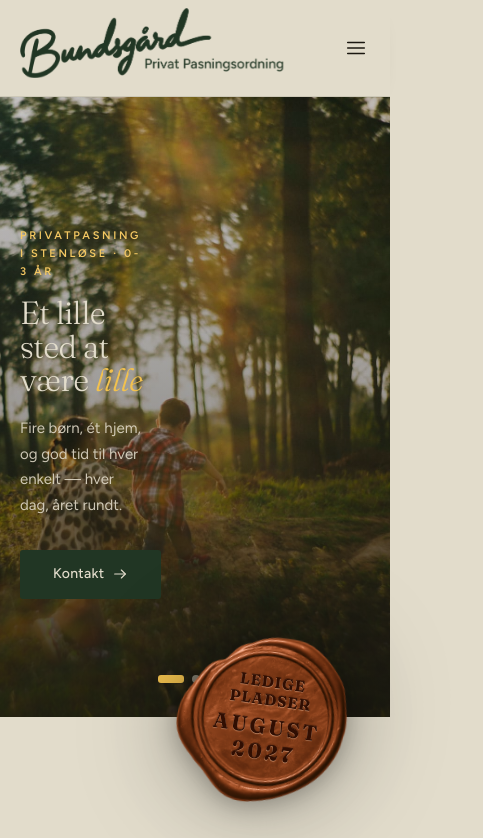
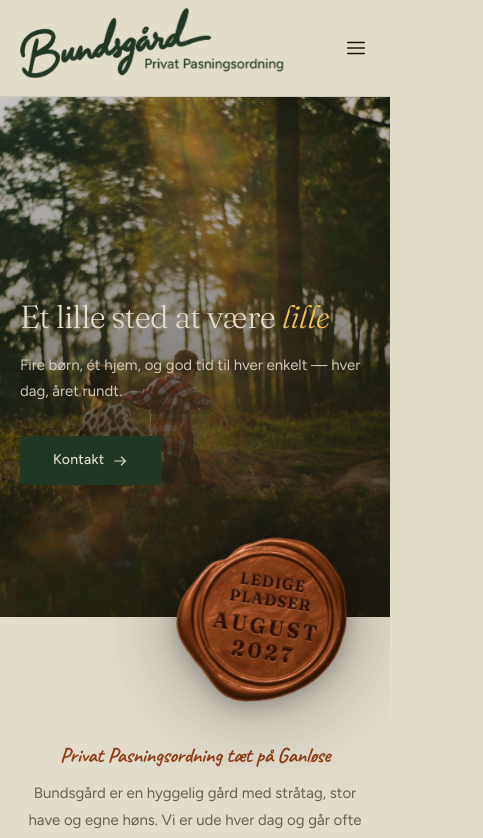
Before and after one commit to Bean-Machinie/Bundsgaards-Private-Pasningsordning-hjemmeside, a React (Vite) app: page / in a window 390 px wide. Shown: the top 838 px of the page, 483 px wide, since content can reach past the window. Built offline with nearby package versions, Linux system fonts and the light colour scheme.

Commit message:
fixed overflow bug on phone view

```diff
--- a/src/components/HeroCarousel.css
+++ b/src/components/HeroCarousel.css
@@ -69,15 +69,6 @@
   /* Guarantees contrast over unpredictable photo regions. */
   text-shadow: 0 2px 20px color-mix(in srgb, var(--color-ink) 55%, transparent);
   color: var(--color-on-dark);
-}
-
-.hero-carousel__kicker {
-  margin-bottom: var(--space-4);
-  font-size: 11px;
-  font-weight: 600;
-  letter-spacing: var(--label-tracking);
-  text-transform: uppercase;
-  color: color-mix(in srgb, var(--color-highlight) 88%, white);
 }
 
 .hero-carousel__headline {
@@ -180,8 +171,10 @@
    content bottom-anchored, the crop biased right, and a heavy gradient foot
    exactly where the text now sits (which replaces the block text-shadow). */
 @media (max-width: 720px) {
+  /* svh, not vh: keyed to the browser-chrome-visible viewport so the hero
+     doesn't jump when the URL bar collapses mid-scroll. */
   .hero-carousel {
-    height: min(620px, 88vh);
+    height: min(520px, 74svh);
   }
   .hero-carousel__slide {
     align-items: flex-end;
@@ -189,24 +182,34 @@
   .hero-carousel__img {
     object-position: 63% center;
   }
+  /* Bottom-anchored, but pushed up by this padding to sit just shy of
+     vertical centre in the frame. max-width resets to the full frame —
+     the desktop formula is built around the 1340px shell and collapses
+     to a uselessly skinny column on phones. */
   .hero-carousel__content {
-    padding-bottom: clamp(72px, 14vh, 120px);
+    max-width: 100%;
+    padding-bottom: clamp(88px, 17svh, 132px);
     text-shadow: none;
   }
   .hero-carousel__headline {
     font-size: clamp(2rem, 8vw, 2.6rem);
   }
-  /* Darker foot so bottom-aligned text stays readable over any photo. */
+  /* Darker foot so the text stays readable over any photo — the mid stop
+     rides higher than the text does, so the near-centred block still sits
+     on solid wash. */
   .hero-carousel__overlay {
     background:
       linear-gradient(
         to top,
         color-mix(in srgb, var(--color-ink) 82%, transparent) 0%,
-        color-mix(in srgb, var(--color-ink) 45%, transparent) 42%,
+        color-mix(in srgb, var(--color-ink) 50%, transparent) 52%,
         color-mix(in srgb, var(--color-ink) 22%, transparent) 100%
       );
   }
-  .hero-carousel__arrow {
+  /* No tap targets this small on touch — swiping is the way to change
+     slides, so both arrows and dots retire on mobile. */
+  .hero-carousel__arrow,
+  .hero-carousel__dots {
     display: none;
   }
 }
--- a/src/components/HeroCarousel.tsx
+++ b/src/components/HeroCarousel.tsx
@@ -121,7 +121,6 @@ export default function HeroCarousel() {
             />
             <div className="hero-carousel__overlay" aria-hidden="true" />
             <div className="hero-carousel__content">
-              <span className="hero-carousel__kicker">{slide.kicker}</span>
               <h1 className="hero-carousel__headline">
                 {slide.headline}
                 <span className="hero-carousel__highlight">{slide.highlight}</span>
--- a/src/content/heroSlides.ts
+++ b/src/content/heroSlides.ts
@@ -4,7 +4,6 @@ import { routes, type RouteKey } from '../routes';
 export interface HeroSlide {
   image: string;
   alt: string;
-  kicker: string;
   /** Rendered before the highlight; keep the trailing space so they read as
    *  one sentence when they wrap. */
   headline: string;
@@ -23,7 +22,6 @@ export const heroSlides: HeroSlide[] = [
   {
     image: stock.goldenRun,
     alt: 'To børn løber gennem en solbeskinnet skov',
-    kicker: 'Privatpasning i Stenløse · 0-3 år',
     headline: 'Et lille sted at være ',
     highlight: 'lille',
     subtext:
@@ -34,7 +32,6 @@ export const heroSlides: HeroSlide[] = [
   {
     image: stock.explorers,
     alt: 'To børn på opdagelse med kikkert ved et træ',
-    kicker: 'Ude hver dag',
     headline: 'Naturen er vores ',
     highlight: 'stue nummer to',
     subtext:
@@ -45,7 +42,6 @@ export const heroSlides: HeroSlide[] = [
   {
     image: stock.pinecones,
     alt: 'Lille barn, der samler grankogler i skovbunden',
-    kicker: 'Nærvær',
     headline: 'Tid til at kigge på ',
     highlight: 'en snegl',
     subtext:
@@ -56,7 +52,6 @@ export const heroSlides: HeroSlide[] = [
   {
     image: stock.sticks,
     alt: 'To børn undersøger grene på en skovsti',
-    kicker: 'Tryghed',
     headline: 'Den samme voksne, ',
     highlight: 'hver morgen',
     subtext:
--- a/src/pages/Forside.css
+++ b/src/pages/Forside.css
@@ -24,7 +24,7 @@
    padding stays constant below it because the seal's size is too. */
 @media (max-width: 1050px) {
   .section.welcome {
-    padding-top: calc(var(--seal-w, 230px) / 2 + 16px);
+    padding-top: calc(var(--seal-w, 230px) / 2 + 10px);
   }
 }
 /* The script line is a warm aside, not a heading in the type scale — Caveat
--- a/src/styles/base.css
+++ b/src/styles/base.css
@@ -13,6 +13,18 @@
 *::before,
 *::after {
   box-sizing: border-box;
+}
+
+/* Decorative pieces that hang off the page edge (the wax seal and its
+   shadow headroom) must never widen the layout viewport — that lets
+   phones pan/zoom out to a cream void beside the site. clip, not hidden:
+   hidden would turn the element into a scroll container and can break
+   position: sticky; clip only discards the overflow. The hidden line
+   stays as a fallback for browsers without clip support (pre-2022). */
+html,
+body {
+  overflow-x: hidden;
+  overflow-x: clip;
 }
 
 body {
```
